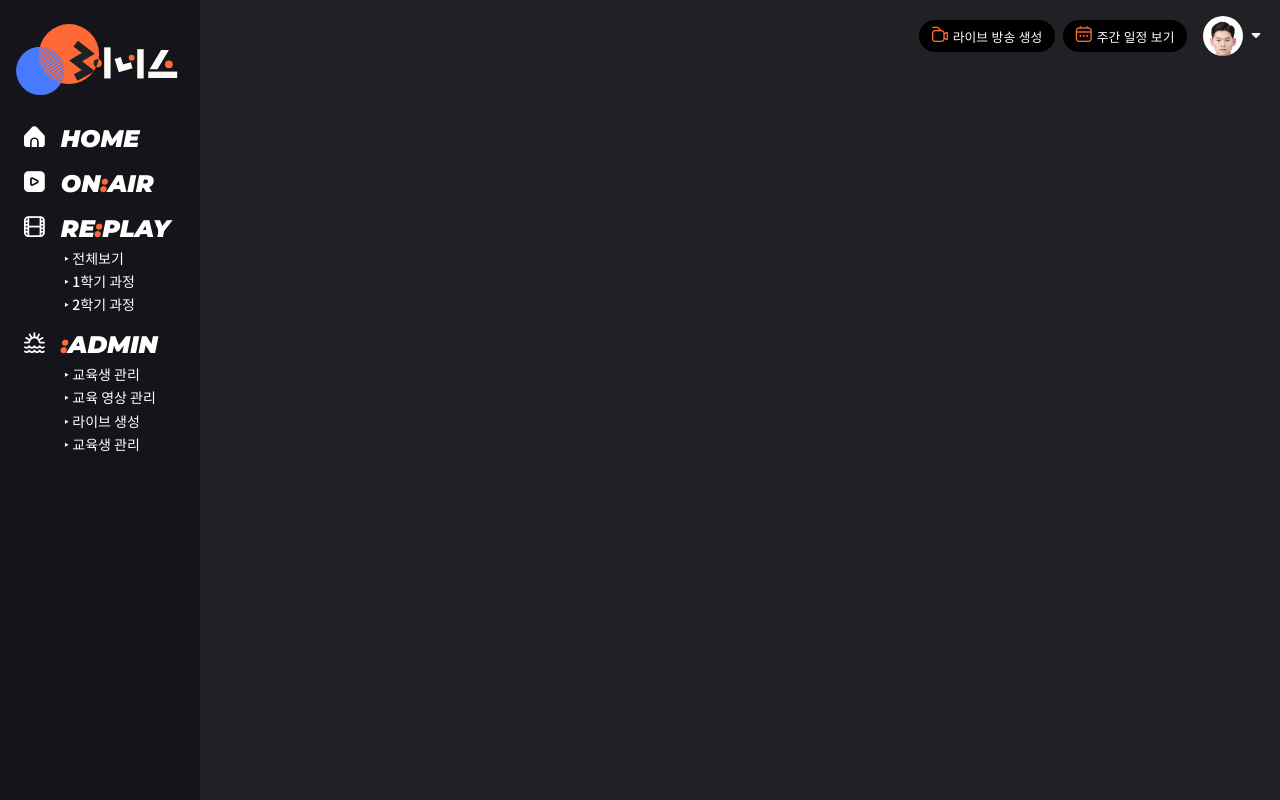
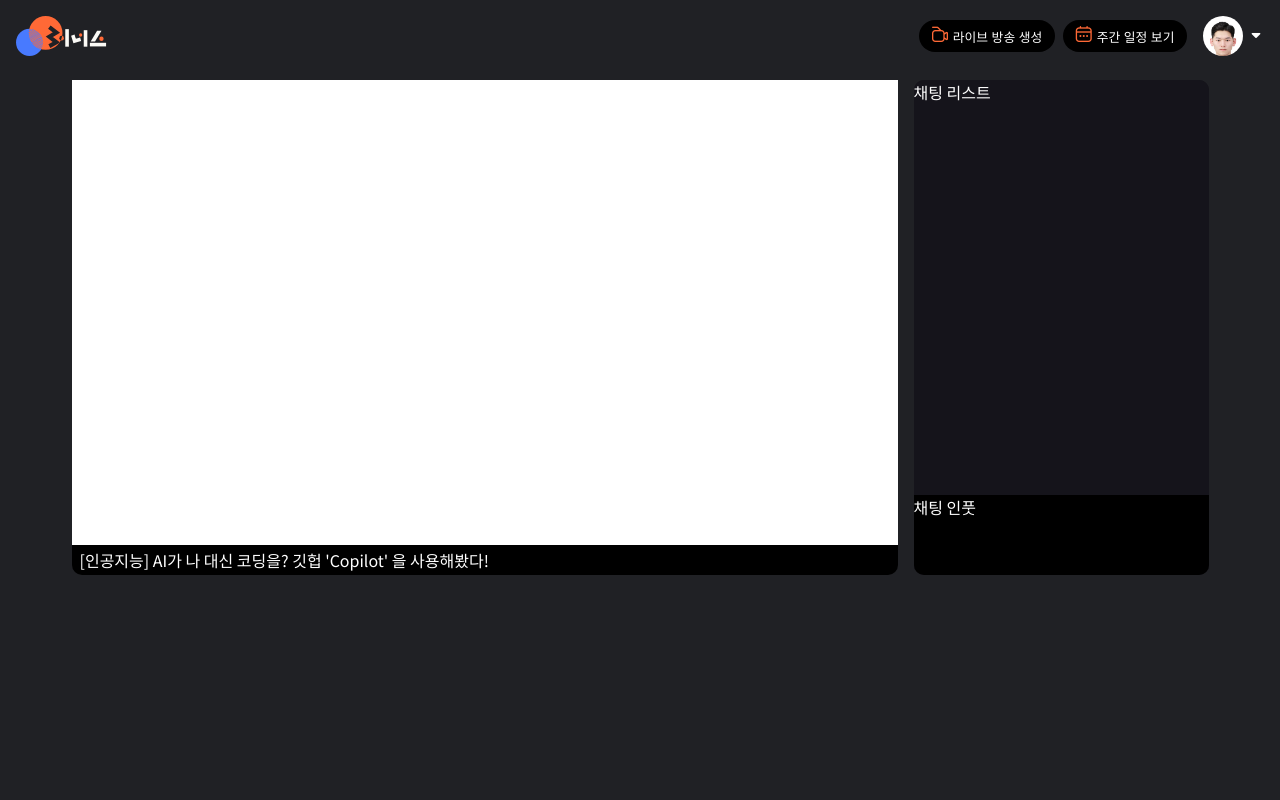
Before and after one commit to juyeon0815/LearnUs, a Vue app in the folder frontend/: page /on-air/1 in a window 1280 px wide. Built offline with nearby package versions, Linux system fonts and the light colour scheme.

Commit message:
[S05P31A306-52] Feat : 라이브 스트리밍 페이지 레이아웃 설정

```diff
--- /dev/null
+++ b/frontend/src/components/onAir/OnAirChat.vue
@@ -0,0 +1,22 @@
+<template>
+  <div class="on-air-chat">
+    <OnAirChatList/>
+    <OnAirChatInput/>
+  </div>
+</template>
+
+<script>
+import OnAirChatInput from './chat/OnAirChatInput.vue'
+import OnAirChatList from './chat/OnAirChatList.vue'
+export default {
+  name: 'OnAirChat',
+  components: {
+    OnAirChatInput,
+    OnAirChatList
+  }
+}
+</script>
+
+<style>
+
+</style>
--- /dev/null
+++ b/frontend/src/components/onAir/OnAirVideo.vue
@@ -0,0 +1,19 @@
+<template>
+  <div class="on-air-video">
+    <OnAirVideoPlayer/>
+    <OnAirVideoInfo/>
+  </div>
+</template>
+
+<script>
+import OnAirVideoPlayer from './OnAirVideoPlayer.vue'
+import OnAirVideoInfo from './OnAirVideoInfo.vue'
+
+export default {
+  name: 'OnAirVideo',
+  components: {
+    OnAirVideoPlayer,
+    OnAirVideoInfo
+  }
+}
+</script>
--- /dev/null
+++ b/frontend/src/components/onAir/OnAirVideoInfo.vue
@@ -0,0 +1,11 @@
+<template>
+  <div class="video-info">
+    <span>[인공지능] AI가 나 대신 코딩을? 깃헙 'Copilot' 을 사용해봤다!</span>
+  </div>
+</template>
+
+<script>
+export default {
+  name: 'OnAirVideoInfo'
+}
+</script>
--- /dev/null
+++ b/frontend/src/components/onAir/OnAirVideoPlayer.vue
@@ -0,0 +1,11 @@
+<template>
+  <div class="video-player">
+    비디오 플레이어
+  </div>
+</template>
+
+<script>
+export default {
+  name: 'OnAirVideoPlayer',
+}
+</script>
--- /dev/null
+++ b/frontend/src/components/onAir/chat/OnAirChatInput.vue
@@ -0,0 +1,15 @@
+<template>
+  <div class="chat-input">
+    채팅 인풋
+  </div>
+</template>
+
+<script>
+export default {
+  name: 'OnAirChatInput'
+}
+</script>
+
+<style>
+
+</style>
--- /dev/null
+++ b/frontend/src/components/onAir/chat/OnAirChatList.vue
@@ -0,0 +1,15 @@
+<template>
+  <div class="chat-list">
+    채팅 리스트
+  </div>
+</template>
+
+<script>
+export default {
+  name: 'OnAirChatList'
+}
+</script>
+
+<style>
+
+</style>
--- a/frontend/src/router/index.js
+++ b/frontend/src/router/index.js
@@ -1,5 +1,6 @@
 import { createRouter, createWebHistory } from 'vue-router'
 import Index from '@/views/Index.vue'
+import OnAir from '@/views/OnAir.vue'
 import Account from '@/views/Account.vue'
 import Profile from '@/views/Profile.vue'
 
@@ -8,6 +9,11 @@ const routes = [
     path: '/',
     name: 'Index',
     component: Index
+  },
+  {
+    path: '/on-air/:id',
+    name: 'OnAir',
+    component: OnAir
   },
   {
     path: '/account/:page',
--- /dev/null
+++ b/frontend/src/views/OnAir.vue
@@ -0,0 +1,21 @@
+<template>
+  <div class="on-air">
+    <div class="content">
+      <OnAirVideo/>
+      <OnAirChat/>
+    </div>
+  </div>
+</template>
+
+<script>
+import './onAir.scss'
+import OnAirVideo from '@/components/onAir/OnAirVideo'
+import OnAirChat from '@/components/onAir/OnAirChat'
+export default {
+  name: 'OnAir',
+  components: {
+    OnAirVideo,
+    OnAirChat
+  }
+}
+</script>
--- /dev/null
+++ b/frontend/src/views/onAir.scss
@@ -0,0 +1,48 @@
+@import "@/assets/style/_color.scss";
+
+.on-air {
+  .content {
+    width: 100%;
+    display: flex;
+    justify-content: center;
+    gap: 1rem;
+  }
+  .on-air-video {
+    flex: 0 0 auto;
+    width: 70%;
+    min-width: 750px;
+    background: #000;
+    border-radius: 0 0 10px 10px;
+
+    .video-player {
+      width: 100%;
+      background: #fff;
+      aspect-ratio: 16/9;
+    }
+    .video-info {
+      padding: .2rem .5rem;
+    }
+  }
+  .on-air-chat {
+    flex: 0 0 auto;
+    width: 25%;
+    min-width: 250px;
+    background: $dark;
+    position: relative;
+    border-radius: 10px;
+    .chat-list {
+      height: 100%;
+      background: $dark;
+      border-radius: 10px;
+      margin-bottom: 90px;
+    }
+    .chat-input {
+      position: absolute;
+      bottom: 0;
+      width: 100%;
+      height: 80px;
+      background: $black;
+      border-radius: 0 0 10px 10px;
+    }
+  }
+}
```
